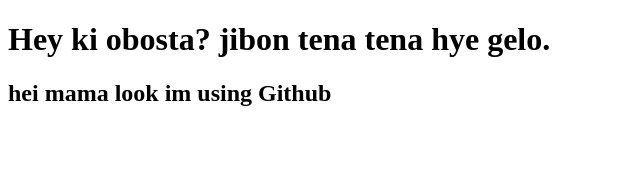
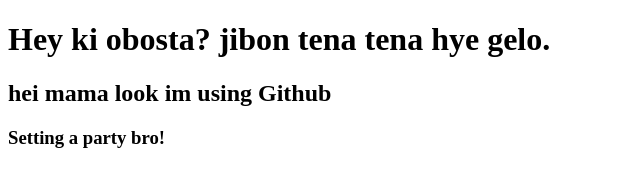
Before and after one commit to shahnoorRAhman/my-first-website, a plain HTML site: page index.html in a window 1280 px wide. Shown: the whole page, without its empty margins (0-640 px from the left). Drawn offline with Linux system fonts and the light colour scheme.

Commit message:
setting a party

```diff
--- a/index.html
+++ b/index.html
@@ -7,6 +7,7 @@
 </head>
 <body>
     <h1>Hey ki obosta? jibon tena tena hye gelo.</h1>
-<h2>hei mama look im using Github</h2>
+    <h2>hei mama look im using Github</h2>
+    <h3>Setting a party bro!</h3>
 </body>
 </html>
```
